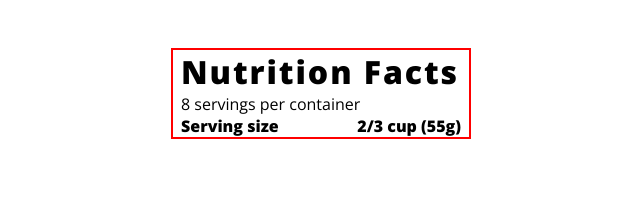
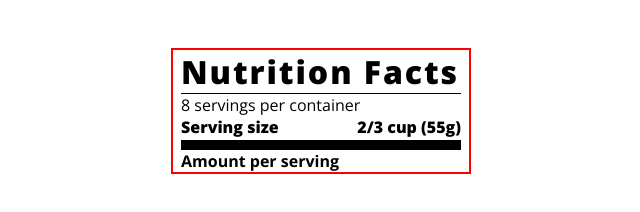
Before and after one commit to mwahyd/nutrition-label, a plain HTML site: page index.html in a window 1280 px wide. Shown: the whole page, without its empty margins (319-959 px from the left). Drawn offline with nearby package versions, Linux system fonts and the light colour scheme.

Commit message:
add underlines to header element

```diff
--- a/index.html
+++ b/index.html
@@ -14,11 +14,17 @@
     <div class="main-container">
       <header>
         <h1 class="title bold letter-spacing">Nutrition Facts</h1>
+        <div class="underline"></div>
         <p>8 servings per container</p>
-        <p class="bold separate-items">
+        <p class="bold separate-items V-spacing">
           Serving size <span>2/3 cup (55g)</span>
         </p>
       </header>
+      <div class="underline large"></div>
+
+      <div class="calories-container">
+        <h2>Amount per serving</h2>
+      </div>
     </div>
   </body>
 </html>
```
